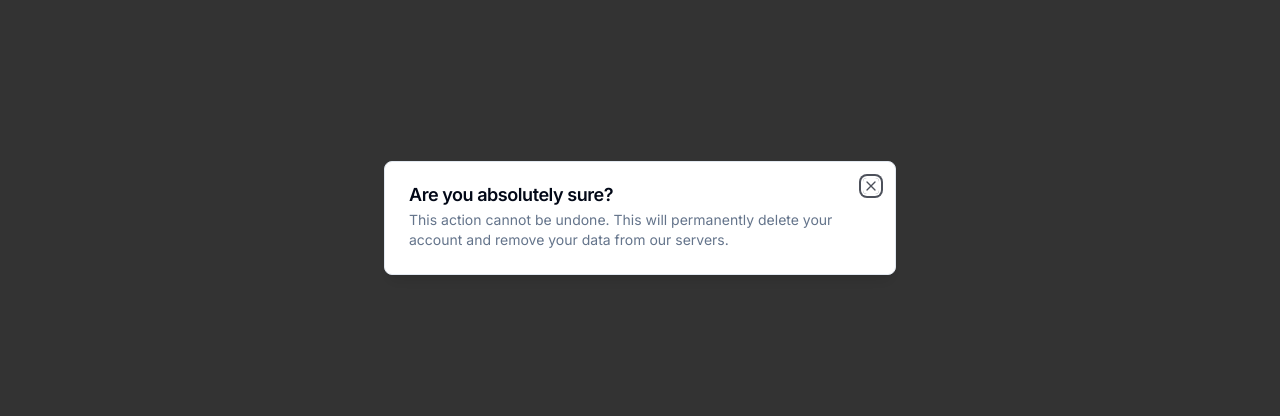
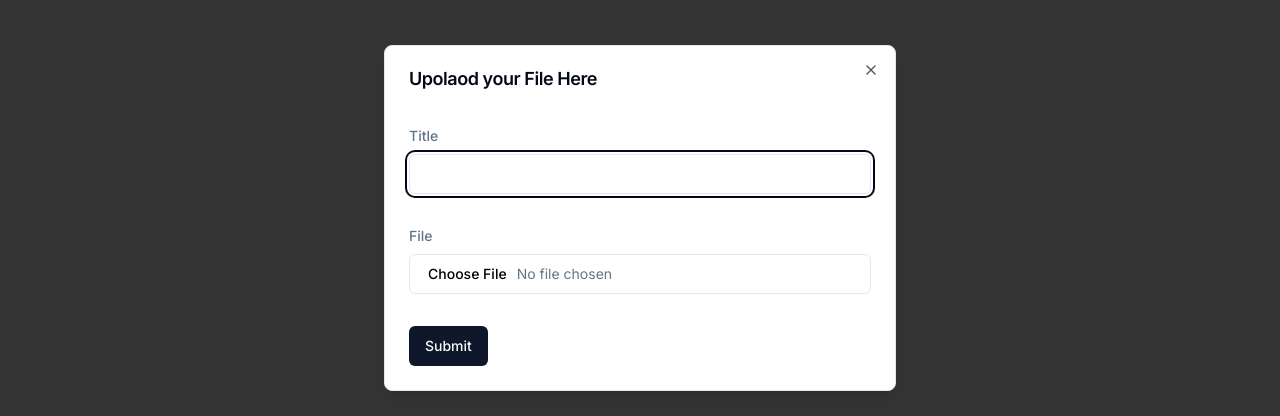
Before and after one commit to Asland3/file-server, a Next.js app: page / in a window 1280 px wide. Both pictures are taken after a click on the button "Upload File". Shown: the part 182-598 px from the top of the page. Built offline with nearby package versions, Linux system fonts and the light colour scheme; no server answers.

Commit message:
Add form and file upload functionality to page.tsx

```diff
--- a/src/app/page.tsx
+++ b/src/app/page.tsx
@@ -14,12 +14,25 @@
   DialogTrigger,
 } from "@/components/ui/dialog";
 
+import {
+  Form,
+  FormControl,
+  FormField,
+  FormItem,
+  FormLabel,
+  FormMessage,
+} from "@/components/ui/form";
+import { Input } from "@/components/ui/input";
+
 import { zodResolver } from "@hookform/resolvers/zod";
 import { useForm } from "react-hook-form";
 import { z } from "zod";
 
 const formSchema = z.object({
-  title: z.string().min(2).max(200),
+  title: z.string().min(1).max(200),
+  file: z.instanceof(FileList).refine(file => file.length > 0, {
+    message: "File is required",
+  }),
 });
 
 export default function Home() {
@@ -30,8 +43,17 @@
     resolver: zodResolver(formSchema),
     defaultValues: {
       title: "",
+      file: undefined,
     },
   });
+
+  const fileRef = form.register("file");
+
+  function onSubmit(values: z.infer<typeof formSchema>) {
+    // Do something with the form values.
+    // ✅ This will be type-safe and validated.
+    console.log(values);
+  }
 
   let orgId: string | undefined;
   if (organization.isLoaded && user.isLoaded) {
@@ -60,10 +82,43 @@
           </DialogTrigger>
           <DialogContent>
             <DialogHeader>
-              <DialogTitle>Are you absolutely sure?</DialogTitle>
+              <DialogTitle className="mb-8">Upolaod your File Here</DialogTitle>
               <DialogDescription>
-                This action cannot be undone. This will permanently delete your
-                account and remove your data from our servers.
+                <Form {...form}>
+                  <form
+                    onSubmit={form.handleSubmit(onSubmit)}
+                    className="space-y-8"
+                  >
+                    <FormField
+                      control={form.control}
+                      name="title"
+                      render={({ field }) => (
+                        <FormItem>
+                          <FormLabel>Title</FormLabel>
+                          <FormControl>
+                            <Input {...field} />
+                          </FormControl>
+                          <FormMessage />
+                        </FormItem>
+                      )}
+                    />
+
+                    <FormField
+                      control={form.control}
+                      name="file"
+                      render={() => (
+                        <FormItem>
+                          <FormLabel>File</FormLabel>
+                          <FormControl>
+                            <Input type="file" {...fileRef} />
+                          </FormControl>
+                          <FormMessage />
+                        </FormItem>
+                      )}
+                    />
+                    <Button type="submit">Submit</Button>
+                  </form>
+                </Form>
               </DialogDescription>
             </DialogHeader>
           </DialogContent>
--- /dev/null
+++ b/src/components/ui/input.tsx
@@ -0,0 +1,25 @@
+import * as React from "react"
+
+import { cn } from "@/lib/utils"
+
+export interface InputProps
+  extends React.InputHTMLAttributes<HTMLInputElement> {}
+
+const Input = React.forwardRef<HTMLInputElement, InputProps>(
+  ({ className, type, ...props }, ref) => {
+    return (
+      <input
+        type={type}
+        className={cn(
+          "flex h-10 w-full rounded-md border border-input bg-background px-3 py-2 text-sm ring-offset-background file:border-0 file:bg-transparent file:text-sm file:font-medium placeholder:text-muted-foreground focus-visible:outline-none focus-visible:ring-2 focus-visible:ring-ring focus-visible:ring-offset-2 disabled:cursor-not-allowed disabled:opacity-50",
+          className
+        )}
+        ref={ref}
+        {...props}
+      />
+    )
+  }
+)
+Input.displayName = "Input"
+
+export { Input }
```
